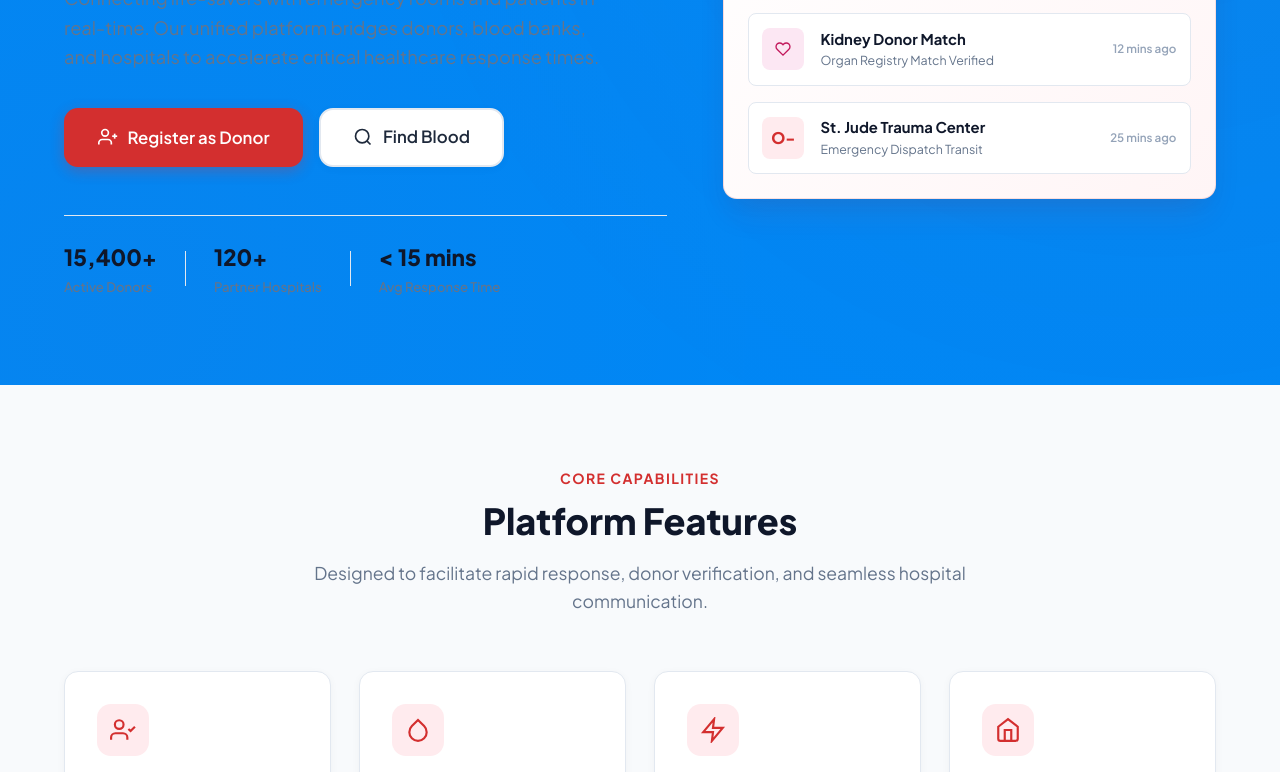
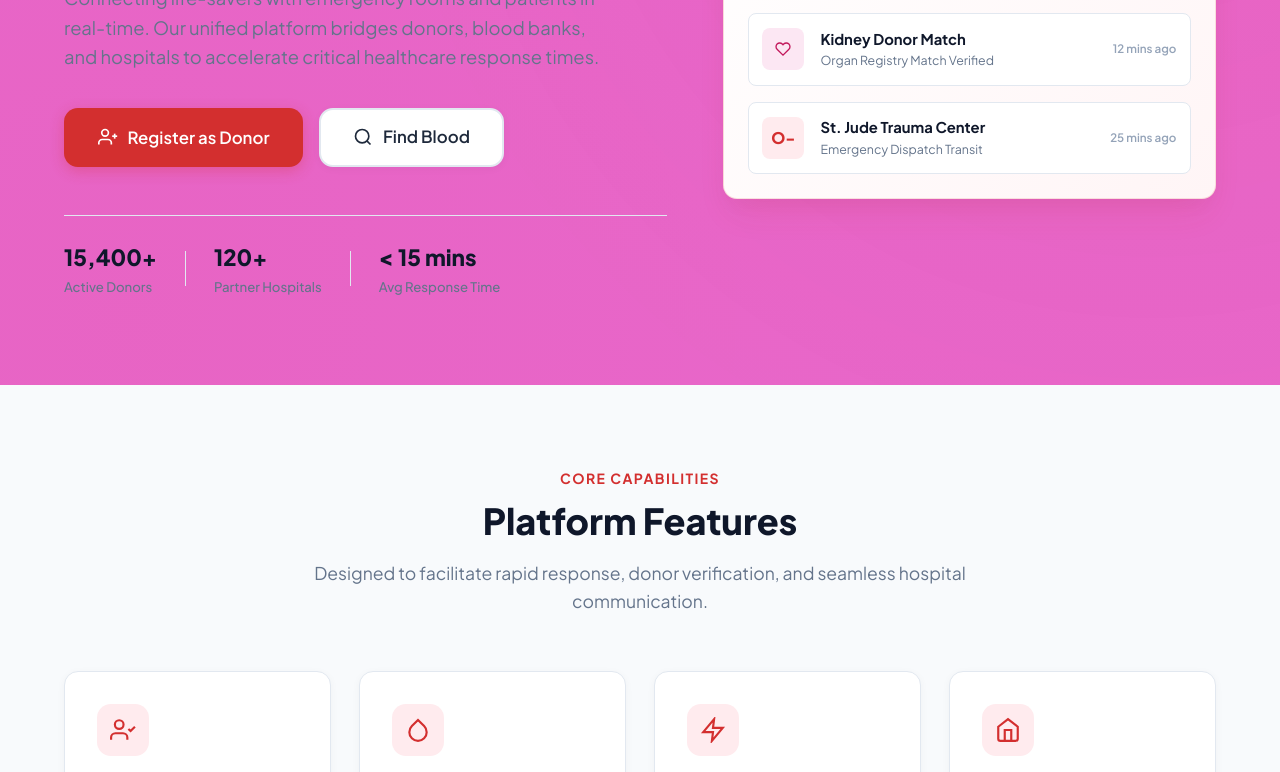
Before and after one commit to SATISHKAALANGI/BloodBankDockerAssignment, a plain HTML site: page app/index.html in a window 1280 px wide. Shown: the part 412-1184 px from the top of the page. Drawn offline with Linux system fonts and the light colour scheme.

Commit message:
Demo color change

```diff
--- a/app/style.css
+++ b/app/style.css
@@ -19,7 +19,7 @@
     --text-secondary: #64748B;
     --text-muted: #94A3B8;
 
-    --bg-main: #0087f5;
+    --bg-main: #e866c9;
     --bg-alt: #F8FAFC;
     --bg-card: #FFFFFF;
 
```
